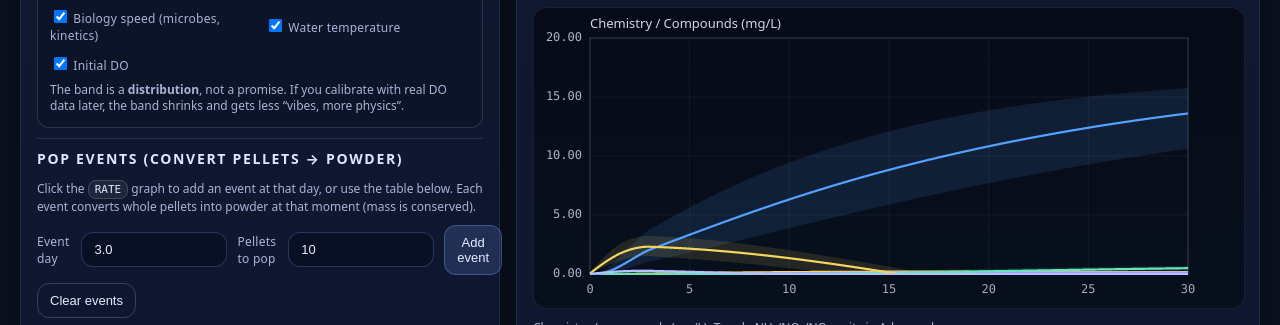
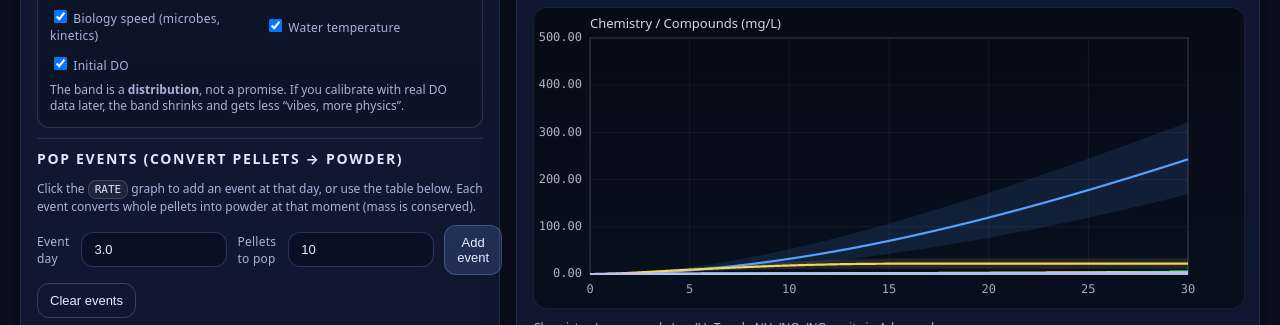
Before and after one commit to Magyarmex/AquaChem, a plain HTML site: page index.html in a window 1280 px wide. Shown: the part 874-1199 px from the top of the page. Drawn offline with Linux system fonts and the light colour scheme.

Commit message:
Make chemistry chart cumulative

```diff
--- a/index.html
+++ b/index.html
@@ -714,6 +714,28 @@ function updateChemSeriesLabels(nUnits){
   }
 }
 
+function buildCumulativeSeries(seriesDict, dt){
+  const series = {};
+  const totals = {};
+  let invalidCount = 0;
+  for(const [key, arr] of Object.entries(seriesDict || {})){
+    const cum = new Array(arr.length);
+    let sum = 0;
+    let bad = 0;
+    for(let i=0;i<arr.length;i++){
+      const v = arr[i];
+      const safe = Number.isFinite(v) ? v : 0;
+      if(!Number.isFinite(v)) bad++;
+      sum += safe * dt;
+      cum[i] = sum;
+    }
+    series[key] = cum;
+    totals[key] = sum;
+    invalidCount += bad;
+  }
+  return {series, info:{invalidCount, totals, dt}};
+}
+
 /* =========================================================
    DOM helpers + error plumbing
 ========================================================= */
@@ -793,6 +815,7 @@ const DEBUG_STATE = {
   lastMode: null,
   lastSimMeta: null,
   lastScalars: null,
+  lastChemCumInfo: null,
   lastUpdateISO: null,
   errors: [],  // newest last
   warnings: []
@@ -883,6 +906,11 @@ lines.push(`surface=${p.lenCm}×${p.widCm} cm, blanket=${p.blanketPct}%, ripple=
     lines.push('');
     lines.push('--- Uncertainty scalars (last) ---');
     lines.push(compactJSON(DEBUG_STATE.lastScalars, 1200));
+  }
+  if(DEBUG_STATE.lastChemCumInfo){
+    lines.push('');
+    lines.push('--- Chemistry cumulative (last) ---');
+    lines.push(compactJSON(DEBUG_STATE.lastChemCumInfo, 900));
   }
   if(extraLines && extraLines.length){
     lines.push('');
@@ -1628,6 +1656,9 @@ function runSimulation(params){
     for(let i=0;i<n;i++){ s += arr[i]*dt; cum[i] = s; }
     out.cum[k] = cum;
   }
+  const chemCumResult = buildCumulativeSeries(out.chem, dt);
+  out.chemCum = chemCumResult.series;
+  out.meta.chemCumInfo = chemCumResult.info;
 
   out.audit.n_balance_end = NH4 + NO2 + NO3 + N_bio;
   out.audit.c_balance_end = CO2_g + COD_bio + S.carb + S.prot + S.fat + S_slow.carb + S_slow.prot + S_slow.fat
@@ -1801,7 +1832,7 @@ function runMonteCarlo(baseParams){
     sup_runs[r] = sim.rate.supply;
     cum_runs[r] = sim.cum.total;
     for(const s of CHEM_SERIES){
-      chem_runs[s.key][r] = sim.chem[s.key];
+      chem_runs[s.key][r] = (sim.chemCum || sim.chem)[s.key];
     }
 
     // scalars
@@ -2696,7 +2727,7 @@ function initCanvasInteractions(){
         lines.push(`<div><b>Day ${day.toFixed(2)}</b></div>`);
         for(const s of CHEM_SERIES){
           if(!visibleChem[s.key]) continue;
-          const v = lastSim.chem?.[s.key]?.[idx];
+          const v = lastSim.chemCum?.[s.key]?.[idx];
           if(v === undefined) continue;
           lines.push(`<div style="margin-top:4px"><span style="color:${s.color}">●</span> ${s.name}: <b class="mono">${v.toFixed(3)}</b></div>`);
         }
@@ -2779,6 +2810,9 @@ function setFlags(sim, params, mc){
   const eventTotal = (params.events || []).reduce((acc, e)=>acc + (Number(e.pellets) || 0), 0);
   if(eventTotal > pelCount + 1){
     add('warn', 'Pop events exceed pellets', `Total pops (${eventTotal.toFixed(0)}) exceed estimated pellet count (${pelCount.toFixed(0)}). The model caps pops automatically, but the schedule is probably too aggressive.`);
+  }
+  if(sim.meta?.chemCumInfo?.invalidCount){
+    add('warn', 'Chemistry cumulative data gap', `Detected ${sim.meta.chemCumInfo.invalidCount} non-finite chemistry samples. Cumulative plot replaces them with 0 so the chart remains readable.`);
   }
 
   const rate = sim.rate.total;
@@ -3076,6 +3110,10 @@ function recompute(){
     const oxy = baseSim.meta.oxy;
     DEBUG_STATE.lastOxy = oxy;
     DEBUG_STATE.lastSimMeta = baseSim.meta;
+    DEBUG_STATE.lastChemCumInfo = baseSim.meta.chemCumInfo || null;
+    if(baseSim.meta.chemCumInfo?.invalidCount){
+      addWarning(`Chemistry cumulative series had ${baseSim.meta.chemCumInfo.invalidCount} non-finite samples; treated as 0 in the cumulative plot.`);
+    }
 
     // If uncertainty mode: run MC overlay
     if(params.runMode === 'uncertainty'){
@@ -3125,7 +3163,7 @@ function recompute(){
 
       setStage('Plots', 'chemistry');
       const chemBands = mc.q.chemBands;
-      chemGeom = drawPlot(el('chemCanvas'), baseSim.t, baseSim.chem, {
+      chemGeom = drawPlot(el('chemCanvas'), baseSim.t, baseSim.chemCum, {
         title:"Chemistry / Compounds (mg/L)",
         series: CHEM_SERIES,
         visible: visibleChem,
@@ -3210,7 +3248,7 @@ function recompute(){
       setStage('Plots', 'dissolved oxygen');
       doGeom   = drawDOPlot(el('doCanvas'), baseSim);
       setStage('Plots', 'chemistry');
-      chemGeom  = drawPlot(el('chemCanvas'),  baseSim.t, baseSim.chem,  {
+      chemGeom  = drawPlot(el('chemCanvas'),  baseSim.t, baseSim.chemCum,  {
         title:"Chemistry / Compounds (mg/L)",
         series: CHEM_SERIES,
         visible: visibleChem
```
